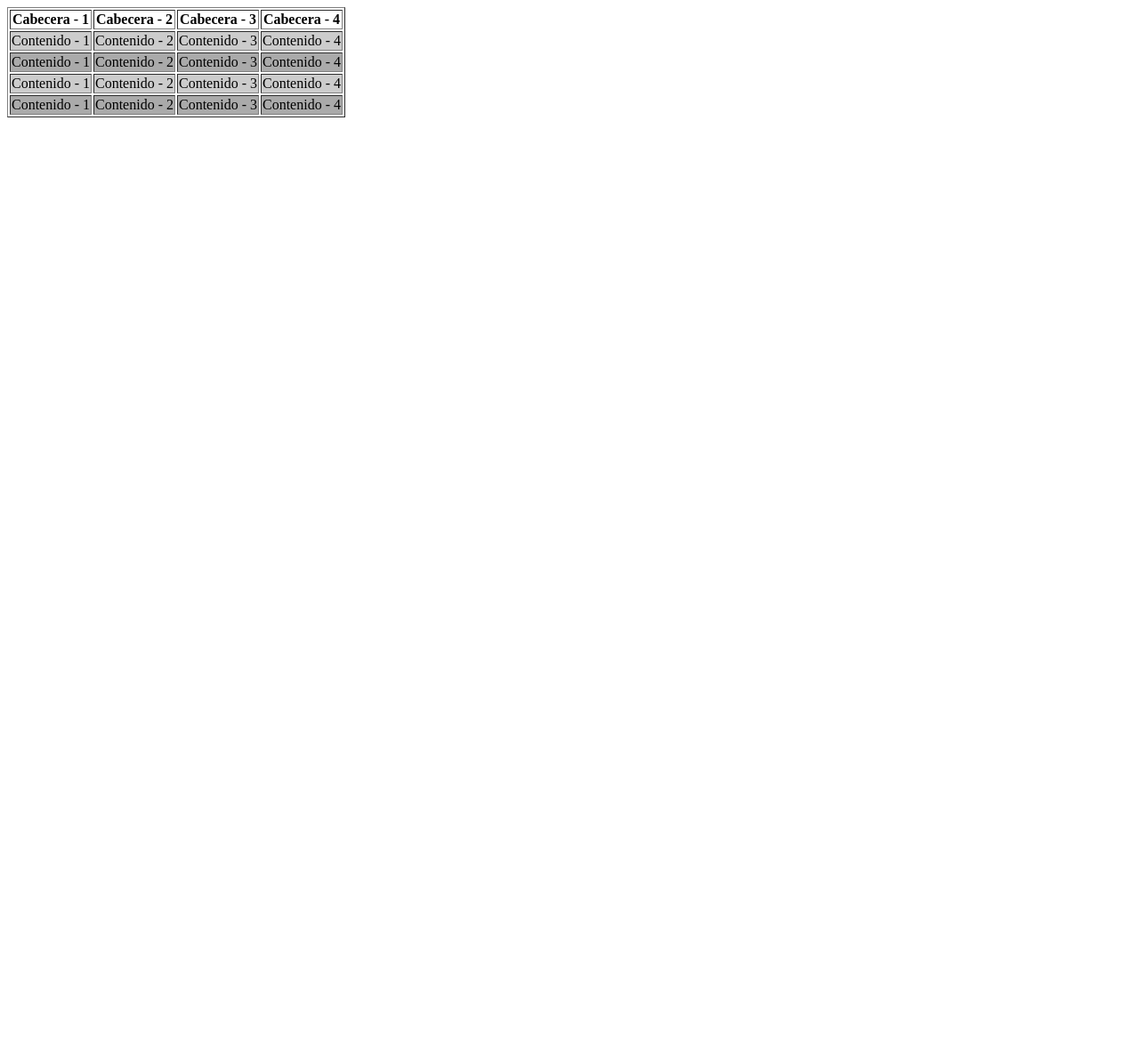
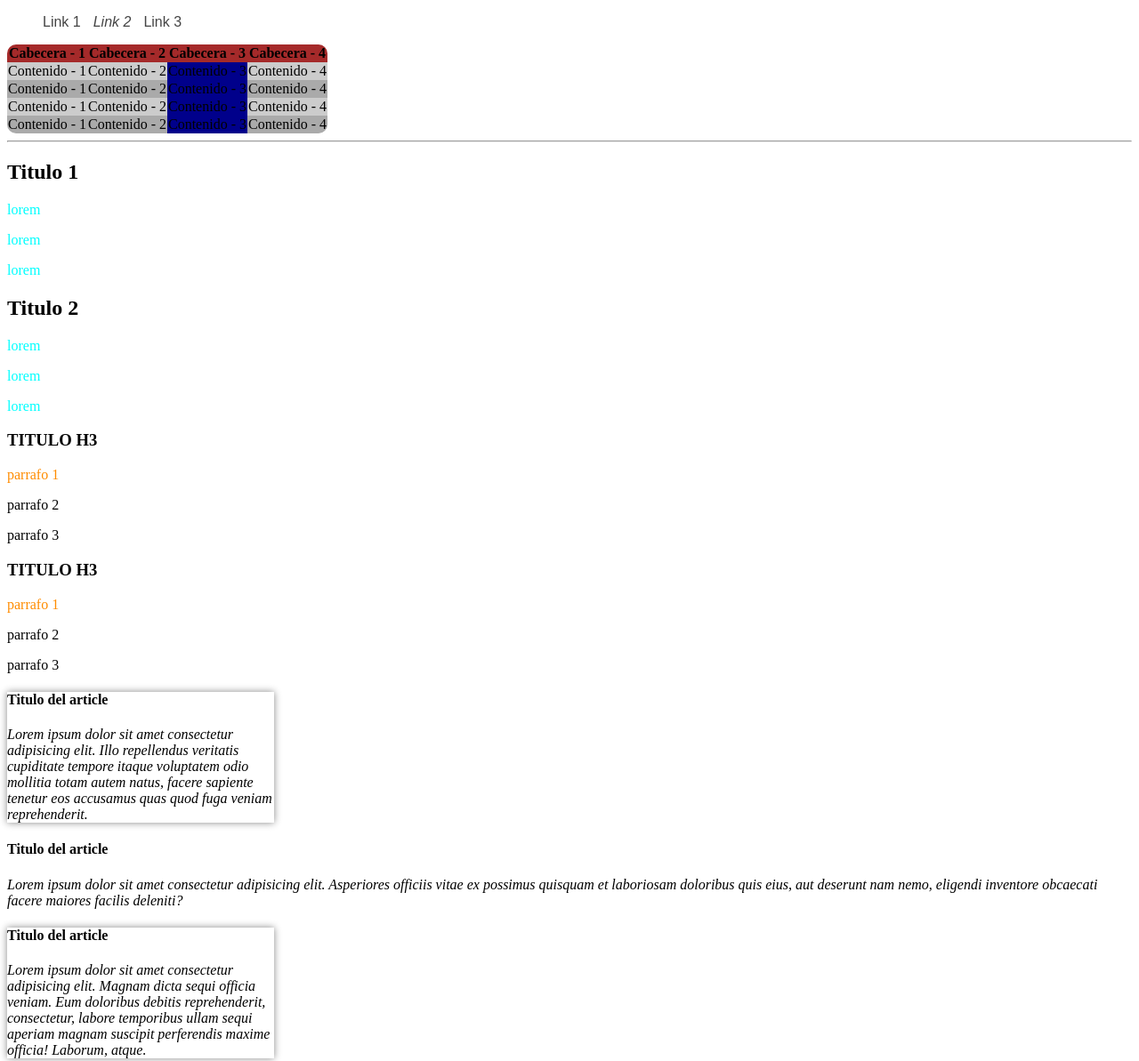
Before and after one commit to Sedrami/CodigoVirtual8, a plain HTML site: page Semana1/Dia3/04-css-pseudoclases.html in a window 1280 px wide. Shown: the top 1193 px of the page at 89% size. Before the commit the page ends 800 px from the top, so only its background shows below. Drawn offline with Linux system fonts and the light colour scheme.

Commit message:
Profundizando en selectores

```diff
--- a/Semana1/Dia3/04-css-pseudoclases.css
+++ b/Semana1/Dia3/04-css-pseudoclases.css
@@ -17,3 +17,63 @@ tbody tr:nth-child(odd){
 tbody tr:nth-child(even){
     background-color: #aaa;
 }
+
+td:nth-child(3) {
+    background-color: darkblue;
+}
+
+tbody tr:last-child td:last-child {
+    border-bottom-right-radius: 10px;
+}
+
+tbody tr:last-child td:first-child {
+    border-bottom-left-radius: 10px;
+}
+
+table {
+    border-collapse: collapse;
+}
+
+thead tr:first-child {
+    background-color: brown;
+}
+
+thead tr:first-child th:first-child {
+    border-top-left-radius: 10px;
+}
+
+thead tr:first-child th:last-child {
+    border-top-right-radius: 10px;
+}
+
+nav li {
+    display: inline-block;
+}
+
+.nav-link {
+    text-decoration: none;
+    font-family: sans-serif;
+    margin-right: 10px;
+    color: #444;
+}
+
+.nav-link.active{
+    font-style: italic;
+}
+
+h2~p {
+    color:cyan;
+}
+
+h3+p {
+    color: darkorange;
+}
+
+article:not(.agotado) {
+    width: 300px;
+    box-shadow: 0px 0px 8px #888;
+}
+
+article :not(h4) {
+    font-style: italic;
+}
--- a/Semana1/Dia3/04-css-pseudoclases.html
+++ b/Semana1/Dia3/04-css-pseudoclases.html
@@ -8,8 +8,15 @@
         <title>Document</title>
     </head>
     <body>
+        <nav>
+            <ul>
+                <li><a href="#" class="nav-link">Link 1</a></li>
+                <li><a href="#" class="nav-link active">Link 2</a></li>
+                <li><a href="#" class="nav-link">Link 3</a></li>
+            </ul>
+        </nav>
         <main>
-        <table border="1">
+            <table>
                 <thead>
                     <tr>
                         <th>Cabecera - 1</th>
@@ -45,6 +52,43 @@
                     </tr>
                 </tbody>
             </table>
+            <hr>
+            <section>
+                <h2>Titulo 1</h2>
+                <p>lorem</p>
+                <p>lorem</p>
+                <p>lorem</p>
+            </section>
+            <section>
+                <h2>Titulo 2</h2>
+                <p>lorem</p>
+                <p>lorem</p>
+                <p>lorem</p>
+            </section>
+            <section>
+                <h3>TITULO H3</h3>
+                <p>parrafo 1</p>
+                <p>parrafo 2</p>
+                <p>parrafo 3</p>
+            </section>
+            <section>
+                <h3>TITULO H3</h3>
+                <p>parrafo 1</p>
+                <p>parrafo 2</p>
+                <p>parrafo 3</p>
+            </section>
+            <article>
+                <h4>Titulo del article</h4>
+                <p>Lorem ipsum dolor sit amet consectetur adipisicing elit. Illo repellendus veritatis cupiditate tempore itaque voluptatem odio mollitia totam autem natus, facere sapiente tenetur eos accusamus quas quod fuga veniam reprehenderit.</p>
+            </article>
+            <article class="agotado">
+                <h4>Titulo del article</h4>
+                <p>Lorem ipsum dolor sit amet consectetur adipisicing elit. Asperiores officiis vitae ex possimus quisquam et laboriosam doloribus quis eius, aut deserunt nam nemo, eligendi inventore obcaecati facere maiores facilis deleniti?</p>
+            </article>
+            <article>
+                <h4>Titulo del article</h4>
+                <p>Lorem ipsum dolor sit amet consectetur adipisicing elit. Magnam dicta sequi officia veniam. Eum doloribus debitis reprehenderit, consectetur, labore temporibus ullam sequi aperiam magnam suscipit perferendis maxime officia! Laborum, atque.</p>
+            </article>
         </main>
     </body>
 </html>
```
Also changed, not shown: Semana1/Dia 2/02-formulario.html (deleted, +0 -85 lines), Semana1/Dia2/02-formulario.html (added, +92 -0 lines), Semana1/Dia2/01-tablas.html (renamed from Semana1/Dia 2/01-tablas.html). Lines whose indentation alone changed are shown as unchanged.
